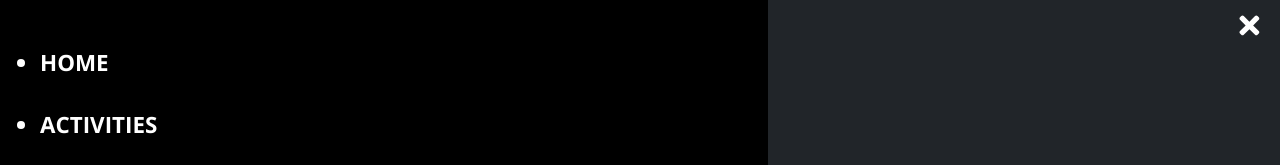
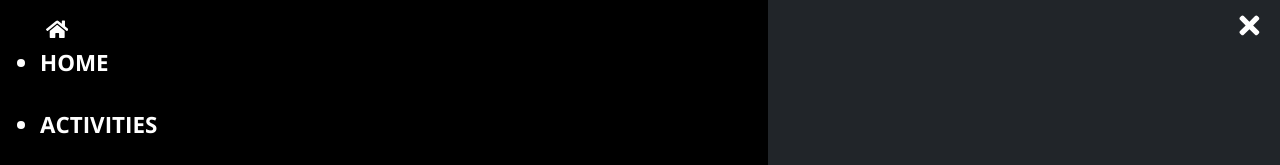
Before and after one commit to ErrolNtetha/todo, a React (Create React App) app: page / in a window 1280 px wide. Both pictures are taken after a click on the icon 1249 px from the left and 25 px from the top of the page. Shown: the top 165 px of the page. Built offline with nearby package versions, Linux system fonts and the light colour scheme.

Commit message:
fixed the menu list and changed the height to be full of viewport rather than max content

```diff
--- a/src/components/Pages/Home/Header.js
+++ b/src/components/Pages/Home/Header.js
@@ -1,5 +1,5 @@
 import React, {useState} from 'react'
-import { FaBars, FaTimes } from 'react-icons/fa'
+import { FaBars, FaHome, FaTimes } from 'react-icons/fa'
 import { Link } from 'react-router-dom'
 
 export default function Header() {
@@ -14,9 +14,9 @@ export default function Header() {
                 show ?
                 <nav className="navContainer">
                     <ul className="navLinks" onClick={() => setShow(false)}>
-                        <Link to="/"><li>Home</li></Link>
+                        <Link to="/"> <FaHome /> <li>Home</li></Link>
                         <Link to="/activities"><li>Activities</li></Link>
-                        <Link to="/faq"><li>Dashboard</li></Link>
+                        <Link to="/dashboard"><li>Dashboard</li></Link>
                         <Link to="/about"> <li>About</li></Link>
                         <Link to="/faq"><li>FAQ</li></Link>
 
```
